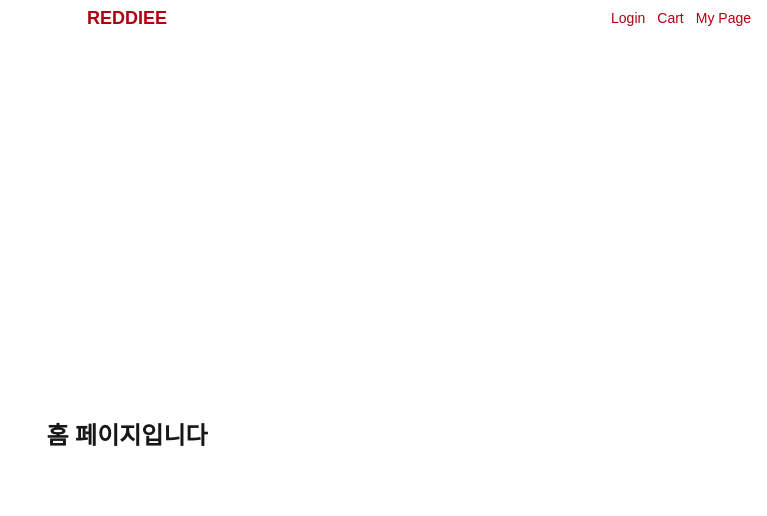
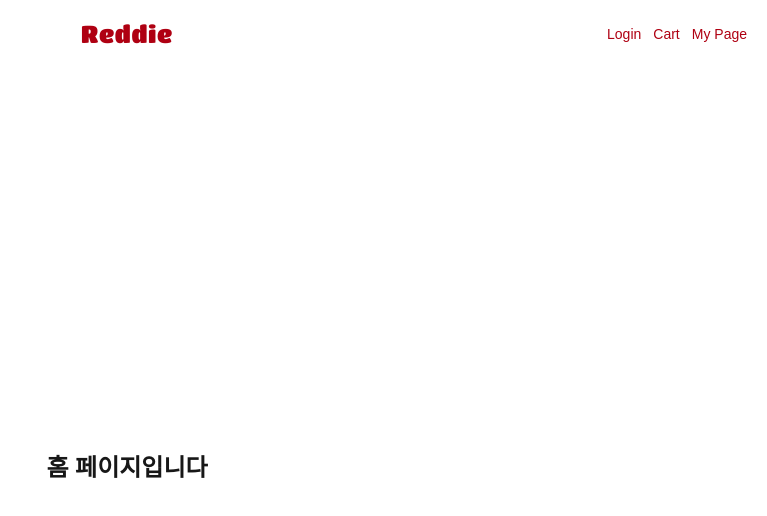
Before and after one commit to ounjuu/Reddiee_front, a Next.js app in the folder reddiee-front/: page / in a window 1280 px wide. Shown: the top 516 px of the page, without its empty margins (513-1280 px from the left). Built offline with nearby package versions, Linux system fonts and the light colour scheme; no server answers.

Commit message:
Feat: google font

```diff
--- a/reddiee-front/src/app/layout.tsx
+++ b/reddiee-front/src/app/layout.tsx
@@ -1,5 +1,5 @@
 import type { Metadata } from "next";
-import { Geist, Geist_Mono } from "next/font/google";
+import { Geist, Geist_Mono, Fascinate } from "next/font/google";
 import "./globals.css";
 
 import Header from "@/components/Header/Header";
--- a/reddiee-front/src/components/Header/Header.tsx
+++ b/reddiee-front/src/components/Header/Header.tsx
@@ -1,5 +1,12 @@
 "use client";
 import { useState } from "react";
+import { Titan_One } from "next/font/google";
+
+const titanOne = Titan_One({
+  subsets: ["latin"], // 라틴 문자 지원
+  weight: "400", // Titan One은 보통 400(regular)만 있음
+  variable: "--font-titan-one",
+});
 
 export default function Header() {
   const [isOpen, setIsOpen] = useState(false);
@@ -10,10 +17,10 @@ export default function Header() {
       <div className="Header_eventFlow"></div>
 
       {/* 메뉴바 */}
-      <div className="Header_nav flex justify-between items-center px-4 py-2 text-reddieetext">
+      <div className="Header_nav flex justify-between items-center px-5 py-6 text-reddieetext backdrop-blur">
         {/* 왼쪽 - 햄버거 버튼 */}
         <button
-          className="flex flex-col justify-between w-6 h-5"
+          className="flex flex-col justify-between w-6 h-5 cursor-pointer"
           onClick={() => setIsOpen((prev) => !prev)}
         >
           <span
@@ -34,12 +41,15 @@ export default function Header() {
         </button>
 
         {/* 가운데 로고 */}
-        <div className="text-lg font-bold absolute left-1/2 -translate-x-1/2">
-          REDDIEE
+        <div
+          className={`text-2xl absolute left-1/2 -translate-x-1/2 cursor-pointer ${titanOne.variable} tracking-wide`}
+          style={{ fontFamily: "var(--font-titan-one)" }}
+        >
+          Reddie
         </div>
 
         {/* 오른쪽 메뉴 */}
-        <div className="flex gap-3 text-sm">
+        <div className="flex gap-3 text-sm cursor-pointer">
           <div>Login</div>
           <div>Cart</div>
           <div>My Page</div>
```
